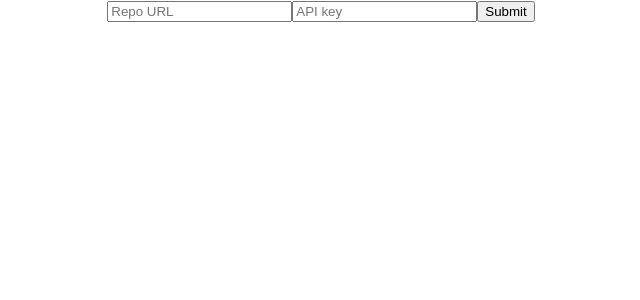
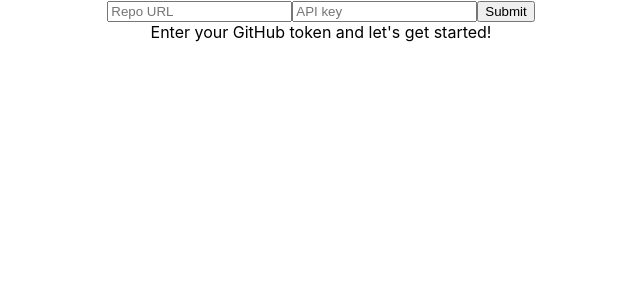
Before and after one commit to jerry1100/github-issue-visualizer, a React (Create React App) app: page / in a window 1280 px wide. Shown: the top 300 px of the page, without its empty margins (319-959 px from the left). Built offline with nearby package versions, Linux system fonts and the light colour scheme.

Commit message:
show loading text

```diff
--- a/src/App.js
+++ b/src/App.js
@@ -18,6 +18,7 @@ class App extends Component {
     chartLabels: null,
     selectedLabels: [],
     isCheckboxChecked: false,
+    isLoading: false,
   }
 
   handleRepoURLChange = event => {
@@ -40,6 +41,8 @@ class App extends Component {
   }
 
   getIssues = async () => {
+    this.setState({ isLoading: true });
+
     const [repoURL, domain, owner, name] = this.state.repoURL.match(/(github[^/]*)\/([^/]*)\/([^/&?]*)/);
     const githubOptions = { domain, owner, name, apiKey: this.state.apiKey };
     [this.labels, this.issues] = await Promise.all([
@@ -77,6 +80,7 @@ class App extends Component {
     // Finish up
     this.chartData = {};
     this.setState({
+      isLoading: false,
       numOpenIssues,
       repoURL: `https://${repoURL}`,
       chartLabels: Object.keys(this.labels).sort((a, b) => a.localeCompare(b)),
@@ -151,21 +155,15 @@ class App extends Component {
     };
   }
 
-  render() {
+  renderChartArea = () => {
+    if (!this.state.isLoading && !this.state.chartLabels) {
+      return <div>Enter your GitHub token and let's get started!</div>
+    }
+    if (this.state.isLoading || !this.state.chartLabels) {
+      return <div>Loading...</div>;
+    }
+
     return (
-      <div className="App">
-        <input
-          value={this.state.repoURL}
-          onChange={this.handleRepoURLChange}
-          placeholder="Repo URL"
-        />
-        <input
-          value={this.state.apiKey}
-          onChange={this.handleApiKeyChange}
-          placeholder="API key"
-        />
-        <button onClick={this.getIssues}>Submit</button>
-        {this.state.chartLabels && (
       <Fragment>
         <div>
           There are {this.state.numOpenIssues} open issues
@@ -215,7 +213,24 @@ class App extends Component {
           </div>
         </div>
       </Fragment>
-        )}
+    );
+  }
+
+  render() {
+    return (
+      <div className="App">
+        <input
+          value={this.state.repoURL}
+          onChange={this.handleRepoURLChange}
+          placeholder="Repo URL"
+        />
+        <input
+          value={this.state.apiKey}
+          onChange={this.handleApiKeyChange}
+          placeholder="API key"
+        />
+        <button onClick={this.getIssues}>Submit</button>
+        {this.renderChartArea()}
       </div>
     );
   }
```
Lines whose indentation alone changed are shown as unchanged.
